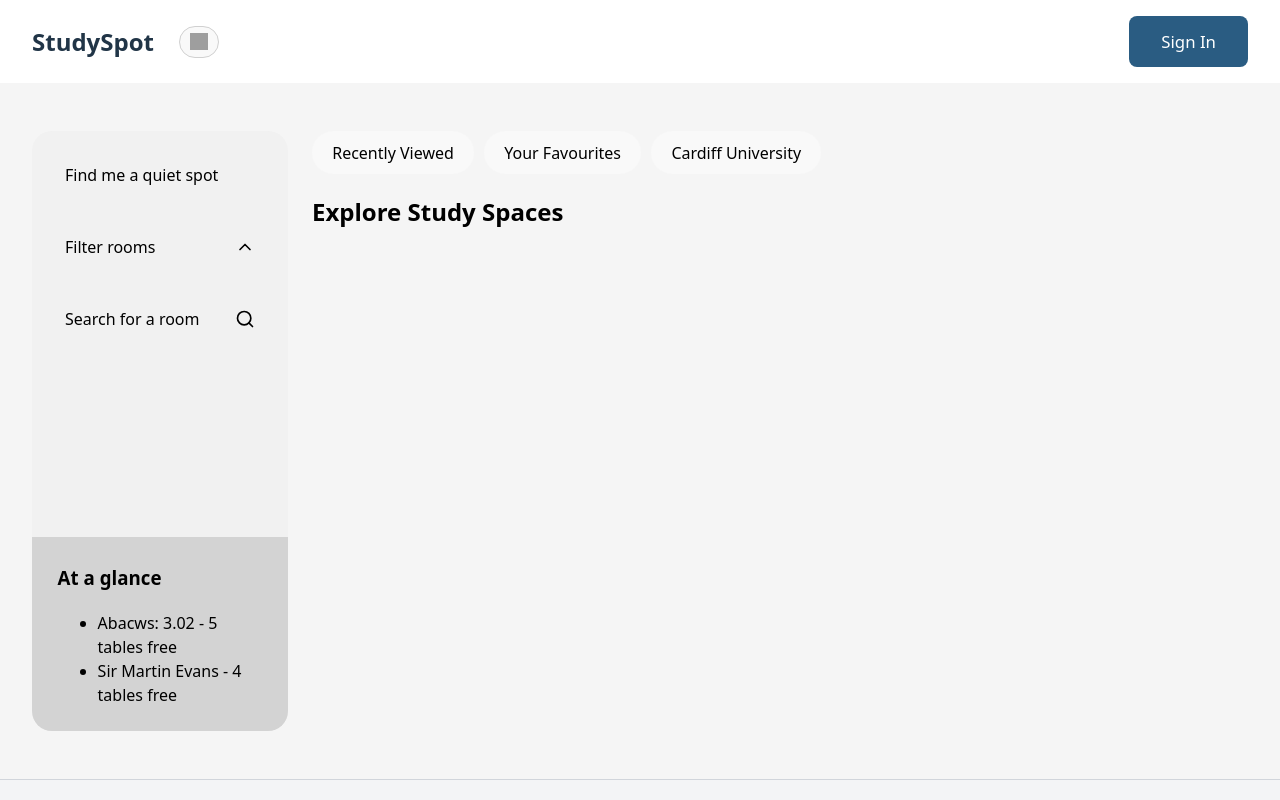
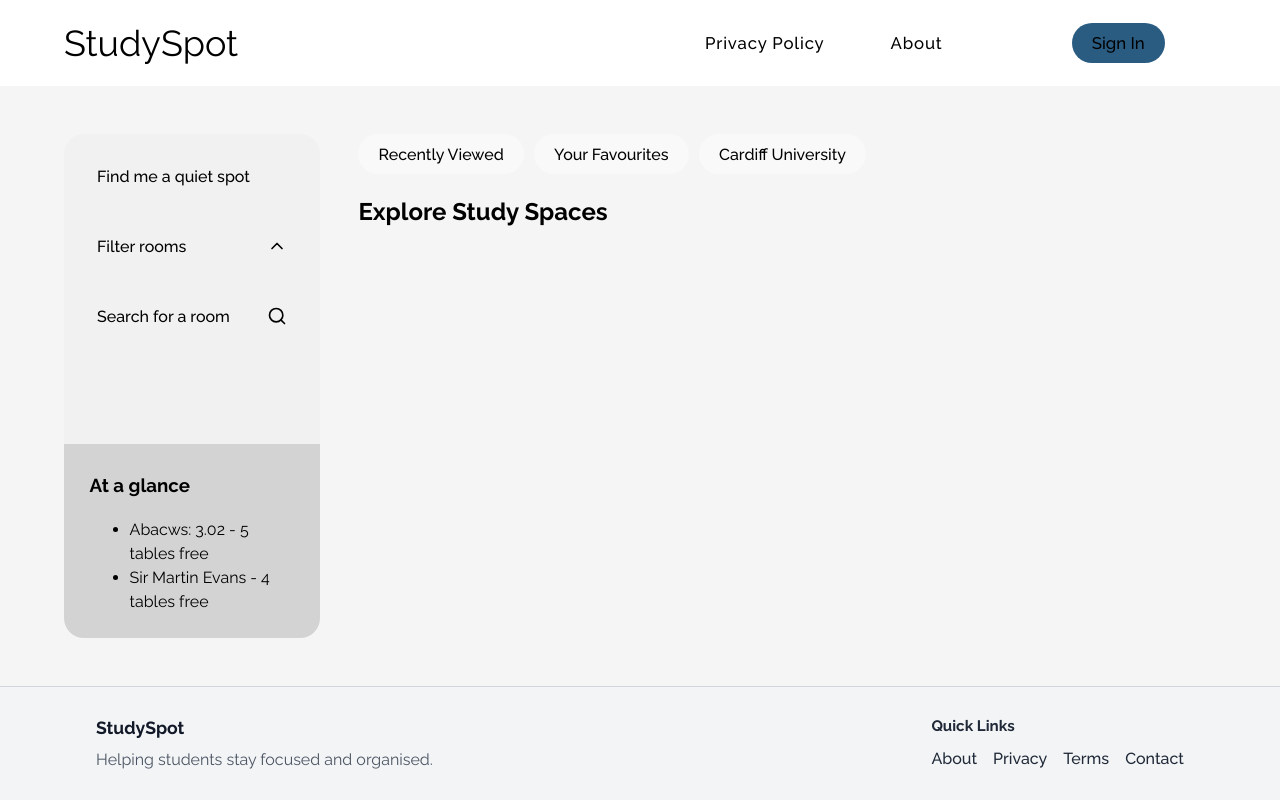
Before and after one commit to Callumacourt/studyspot, a React (Vite) app in the folder Website/frontend/: page / in a window 1280 px wide. Shown: the top 800 px of the page. Built offline with nearby package versions, Linux system fonts and the light colour scheme; grey boxes are pictures that could not be loaded.

Commit message:
feat: add profile hover drop down functionality + style: changed header + icons

```diff
--- a/Website/frontend/src/components/Header.jsx
+++ b/Website/frontend/src/components/Header.jsx
@@ -1,30 +1,61 @@
 import styles from "../styles/Header/Header.module.css";
-import darkmodeIcn from "../assets/icons/moon.svg";
+import ProfileDropdown from "./ProfileDropdown";
+import userIcn from "../assets/icons/user.svg";
 import { useNavigate } from "react-router-dom";
+import { useEffect, useState } from "react";
 
 export default function Header() {
     const navigate = useNavigate();
+    const [isHovering, setIsHovering] = useState(false);
+    const [isLoggedIn, setIsLoggedIn] = useState(Boolean(localStorage.getItem("token")));
+
+    // Listens for user sign out and reloads header if changed
+    useEffect(() => {
+        const onAuth = () => setIsLoggedIn(Boolean(localStorage.getItem("token")));
+        window.addEventListener("authChanged", onAuth);
+        return () => window.removeEventListener("authChanged", onAuth)
+    })
+
+    function handleSignedOut() {
+        setIsLoggedIn(false);
+        setIsHovering(false);
+        navigate("/login");
+    }
 
     return (
         <header className={styles.header}>
             <nav className={styles.mainNav}>
                 <div className={styles.leftGroup}>
-                    <h3 onClick={() => navigate("/")}>StudySpot</h3>
-                    <button
-                        type="button"
-                        className={styles.darkModeBtn}
-                        aria-label="Toggle dark mode"
-                    >
-                        <img src={darkmodeIcn} alt="" aria-hidden="true" />
-                    </button>
+                    <h2 onClick={() => navigate("/")}>StudySpot</h2>
                 </div>
 
                 <div className={styles.headerNav}>
-                    <button className={styles.privacyBtn}>Privacy Policy</button>
-                    <button className={styles.aboutUsBtn}>About</button>
-                    <button className={styles.signinBtn}
-                    onClick={() => navigate("/login")}
-                    >Sign In</button>
+                    <div className={styles.navLinks}>
+                        <button className={styles.privacyBtn}>Privacy Policy</button>
+                        <button className={styles.aboutUsBtn}>About</button>
+                    </div>
+
+                    <div className={styles.authArea}>
+                        {isLoggedIn ? (
+                            <div
+                                onMouseEnter={() => setIsHovering(true)}
+                                onMouseLeave={() => setIsHovering(false)}
+                            >
+                                <button
+                                    className={styles.userBtn}
+                                    aria-label="Account"
+                                    type="button"
+                                >
+                                    <img src={userIcn} alt="User" />
+                                </button>
+                                {isHovering && <ProfileDropdown onSignOut={handleSignedOut} />}
+                            </div>
+                        ) : (
+                            <button className={styles.signinBtn} onClick={() => navigate("/login")}>
+                                Sign In
+                            </button>
+                        )}
+                    </div>
                 </div>
             </nav>
         </header>
--- /dev/null
+++ b/Website/frontend/src/components/ProfileDropdown.jsx
@@ -0,0 +1,24 @@
+import { Link } from "react-router-dom";
+import styles from "../styles/Components/ProfileDropdown.module.css";
+
+export default function ProfileDropdown({ onSignOut }) {
+    function handleSignOut() {
+        localStorage.removeItem("token");
+        localStorage.removeItem("user");
+        // notify same-window listeners
+        window.dispatchEvent(new Event("authChanged"));
+        onSignOut?.();
+    }
+
+    return (
+        <section className={styles.profileDropdown}>
+            <nav aria-label="Profile menu">
+                <ul>
+                    <li><Link to="/favourites">Favourites</Link></li>
+                    <li><Link to="/recommendations">Recommendations</Link></li>
+                    <li><button onClick={handleSignOut} type="button">Sign Out</button></li>
+                </ul>
+            </nav>
+        </section>
+    );
+}
--- a/Website/frontend/src/index.css
+++ b/Website/frontend/src/index.css
@@ -1,5 +1,9 @@
+@import url('https://fonts.googleapis.com/css2?family=Raleway:wght@400;500;700&display=swap');
+
 :root {
-  font-family: system-ui, Avenir, Helvetica, Arial, sans-serif;
+  --page-gutter: 5%;
+
+  font-family: 'Raleway', system-ui, Avenir, Helvetica, Arial, sans-serif;
   line-height: 1.5;
   font-weight: 400;
 
--- a/Website/frontend/src/pages/LoginPage.jsx
+++ b/Website/frontend/src/pages/LoginPage.jsx
@@ -46,6 +46,8 @@ export default function LoginPage() {
       });
       localStorage.setItem("token", response.data.token); // Save jwt for login
       localStorage.setItem("user", JSON.stringify(response.data.user))
+      window.dispatchEvent(new Event("authChanged"));
+
       navigate("/success", {
       state: {
         title: "Log in Successful",
--- /dev/null
+++ b/Website/frontend/src/styles/Components/ProfileDropdown.module.css
@@ -0,0 +1,34 @@
+.profileDropdown {
+    position: absolute;
+    background-color: white;
+    border-radius: 25px;
+}
+
+.profileDropdown ul {
+    padding: 1vh 1vw;
+
+}
+
+.profileDropdown li {
+    line-height: 6vh;
+    list-style: none;
+}
+
+.profileDropdown a {
+    color: black;
+}
+
+.profileDropdown a:hover, .profileDropdown button:hover {
+    text-decoration: underline;
+}
+
+.profileDropdown button {
+    background-color: transparent;
+    color: black;
+    padding: 0px;
+}
+
+.profileDropdown button:hover {
+    transform: none;
+    box-shadow: none;
+}
--- a/Website/frontend/src/styles/Header/Header.module.css
+++ b/Website/frontend/src/styles/Header/Header.module.css
@@ -1,5 +1,6 @@
 .header {
-    padding: 1rem 2rem;
+    padding: 1rem 0;
+    background-color: white;
 }
 
 .mainNav {
@@ -7,8 +8,11 @@
     align-items: center;
     justify-content: space-between;
     gap: 2rem;
-    max-width: 1400px;
+    width: 100%;
     margin: 0 auto;
+    padding: 0 var(--page-gutter);
+    box-sizing: border-box;
+    color: black;
 }
 
 .leftGroup {
@@ -17,10 +21,11 @@
     gap: 0.75rem;
 }
 
-.header h3 {
+.header h2 {
     margin: 0;
-    font-size: 1.5rem;
-    font-weight: 600;
+    font-size: 2.25rem;
+    font-weight: 400;
+    cursor: pointer;
 }
 
 .header h3:hover {
@@ -53,15 +58,24 @@
 .headerNav {
     display: flex;
     align-items: center;
-    gap: 0.5rem;
+    gap: 2rem;
+}
+
+.navLinks {
+    display: flex;
+    align-items: center;
+    gap: 2vw;
+}
+
+.authArea {
+    margin-left: 6vw;
+    margin-right: 4vw;
 }
 
 .headerNav button {
     width: fit-content;
-    padding: 0.875rem 2rem;
-    color: white;
     border: none;
-    border-radius: 8px;
+    border-radius: 200px;
     font-size: 1.05rem;
     font-weight: 500;
     cursor: pointer;
@@ -71,8 +85,12 @@
 .aboutUsBtn,
 .privacyBtn {
     background-color: transparent;
-    text-decoration: underline;
+    letter-spacing: 0.05em;
     color: black;
+}
+
+.userBtn {
+    background-color: transparent;
 }
 
 .signinBtn {
--- a/Website/frontend/src/styles/Pages/Home.module.css
+++ b/Website/frontend/src/styles/Pages/Home.module.css
@@ -1,10 +1,11 @@
 .content {
     background-color: #f5f5f5;
-    padding: 6vh 2rem;
+    padding: 6vh var(--page-gutter);
     min-height: calc(100vh - 200px);
     display: flex;
-    gap: 1.5rem;
+    gap: 3vw;
     align-items: stretch;
+    box-sizing: border-box;
 }
 
 .navButtons {
```
Also changed, not shown: Website/frontend/src/assets/icons/user.svg.
